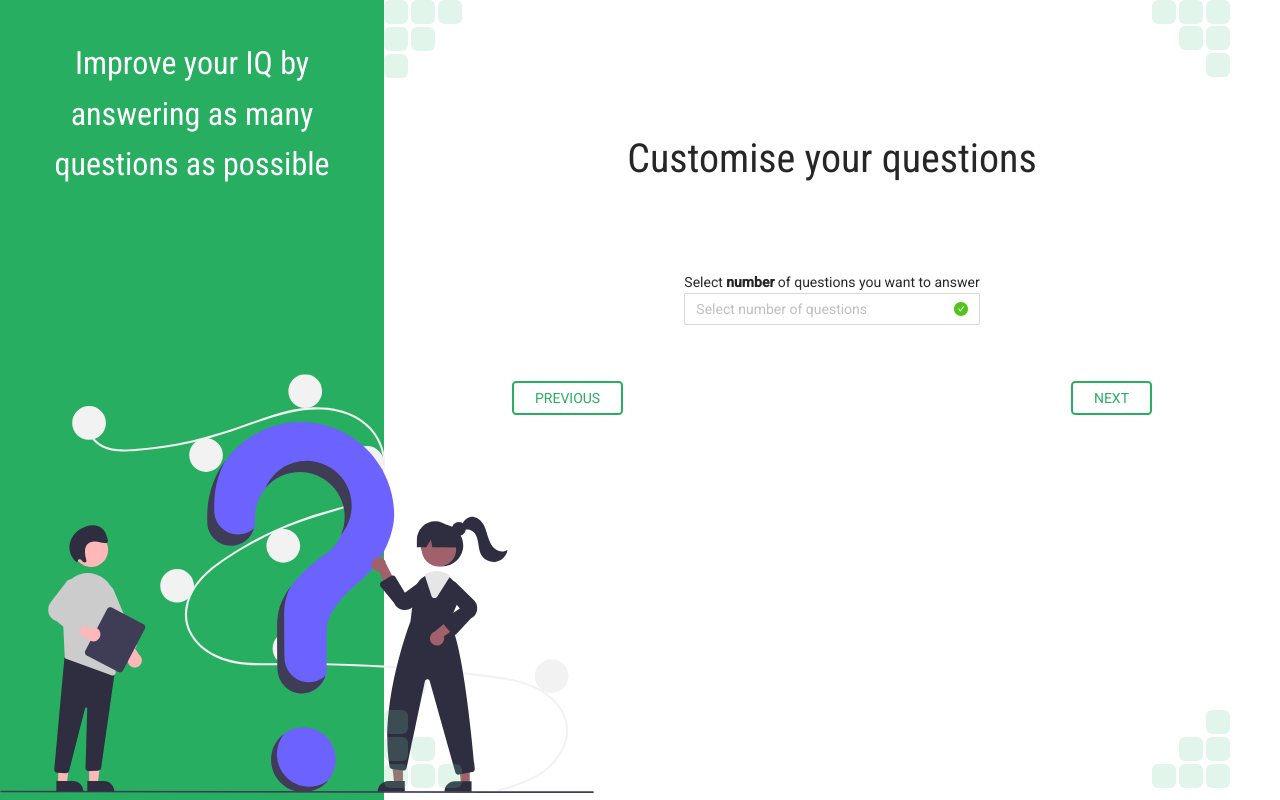
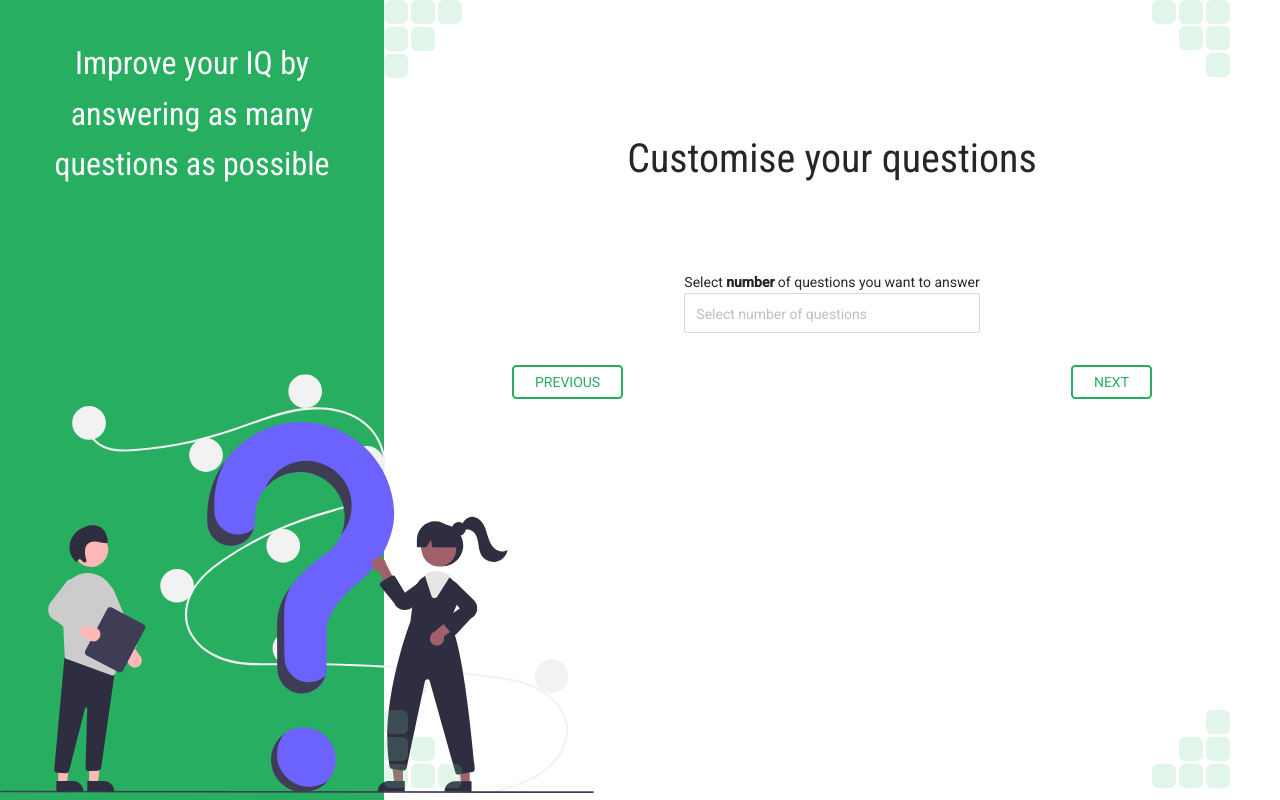
Before and after one commit to jmnyarega/Questionista, a React (Create React App) app: page /count in a window 1280 px wide. Built offline with nearby package versions, Linux system fonts and the light colour scheme.

Commit message:
uncss + refactor

```diff
--- a/src/Customise/Count/index.tsx
+++ b/src/Customise/Count/index.tsx
@@ -1,11 +1,10 @@
 import React, { useState } from "react";
-import { InputNumber, Form } from "antd";
+import { InputNumber } from "antd";
 import { Link } from "react-router-dom";
 
 const Count = () => {
   const customize = JSON.parse(localStorage.getItem("customize") || "{}");
   const [count, setCount] = useState(customize && customize.number);
-  const FormItem = Form.Item;
 
   const onChange = (count: any) => {
     setCount(count);
@@ -27,7 +26,6 @@ const Count = () => {
         <label htmlFor="category" className="content-label">
           Select <strong> number </strong> of questions you want to answer
         </label>
-        <FormItem hasFeedback validateStatus="success">
         <InputNumber
           style={{ width: "100%" }}
           className="content-form__count"
@@ -35,7 +33,6 @@ const Count = () => {
           onChange={onChange}
           defaultValue={count}
         />
-        </FormItem>
       </div>
       <div className="content-btn__container">
         <div className="content-next">
--- a/src/Customise/Level/index.css
+++ b/src/Customise/Level/index.css
@@ -1,5 +1,4 @@
 .content-next {
-  margin-top: 5%;
   display: flex;
   justify-content: space-between;
 }
--- a/src/Customise/Start/index.css
+++ b/src/Customise/Start/index.css
@@ -1,5 +1,4 @@
 .content-start {
-  margin-top: 5%;
   display: flex;
   justify-content: center;
 }
--- a/src/Customise/Topic/index.css
+++ b/src/Customise/Topic/index.css
@@ -1,5 +1,4 @@
 .content-next {
-  margin-top: 5%;
   display: flex;
   justify-content: flex-end;
 }
--- a/src/Customise/index.css
+++ b/src/Customise/index.css
@@ -21,6 +21,16 @@
   place-content: center;
 }
 
+.content-next {
+  margin-top: 5%;
+}
+
+.content-form__count,
+.ant-input-number-input {
+  height: 40px !important;
+  padding: 50% 0;
+}
+
 .content-btn__container {
   display: flex;
   justify-content: space-between;
```
Also changed, not shown: src/utils/css/theme.css (line endings or trailing spaces). Lines whose indentation alone changed are shown as unchanged.
